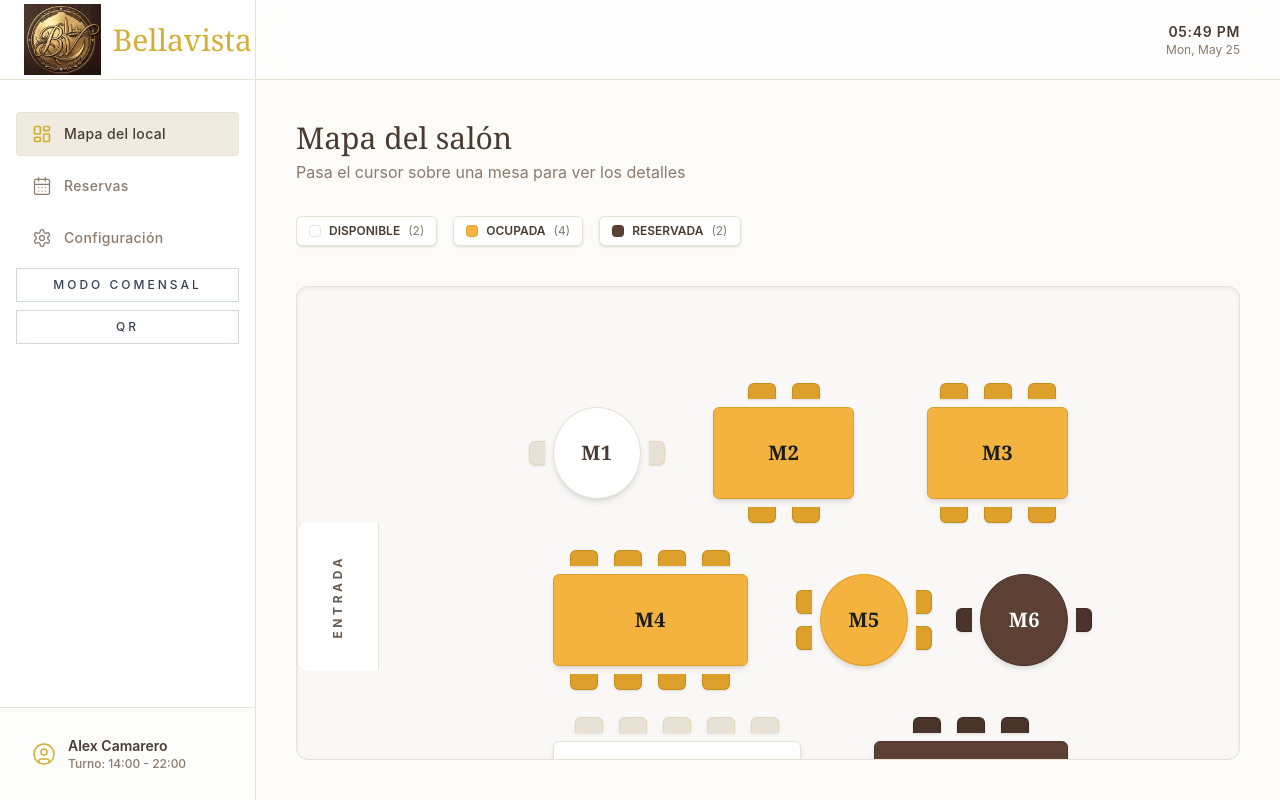
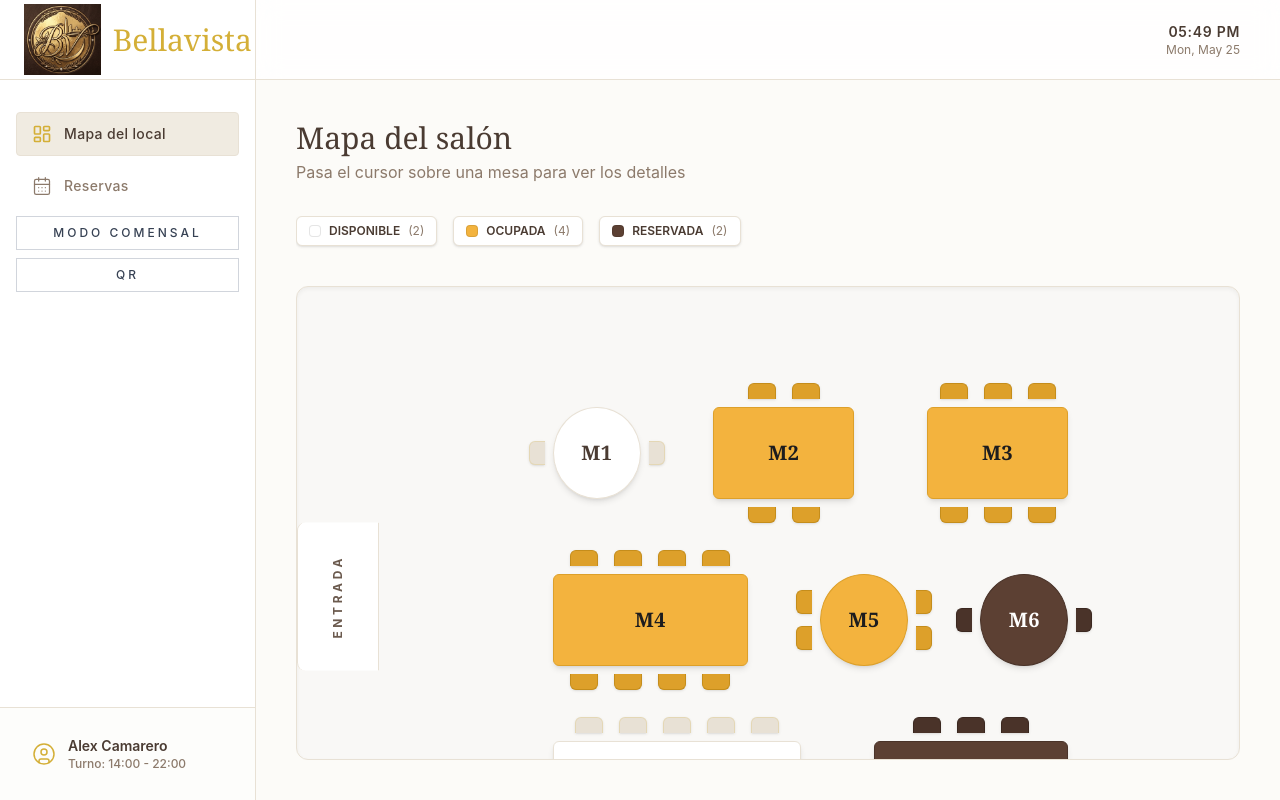
Before and after one commit to pilarty/RestauranteAwsFront, a React (Vite) app: page / in a window 1280 px wide. Built offline with nearby package versions, Linux system fonts and the light colour scheme.

Commit message:
configuracion sacado

```diff
--- a/src/app/components/Layout.tsx
+++ b/src/app/components/Layout.tsx
@@ -14,7 +14,7 @@ export function Layout() {
   const navItems = [
     { icon: LayoutDashboard, label: "Mapa del local", path: "/" },
     { icon: CalendarDays, label: "Reservas", path: "/reservations" },
-    { icon: Settings, label: "Configuración", path: "/settings" },
+    //{ icon: Settings, label: "Configuración", path: "/settings" },
   ];
 
   return (
```
